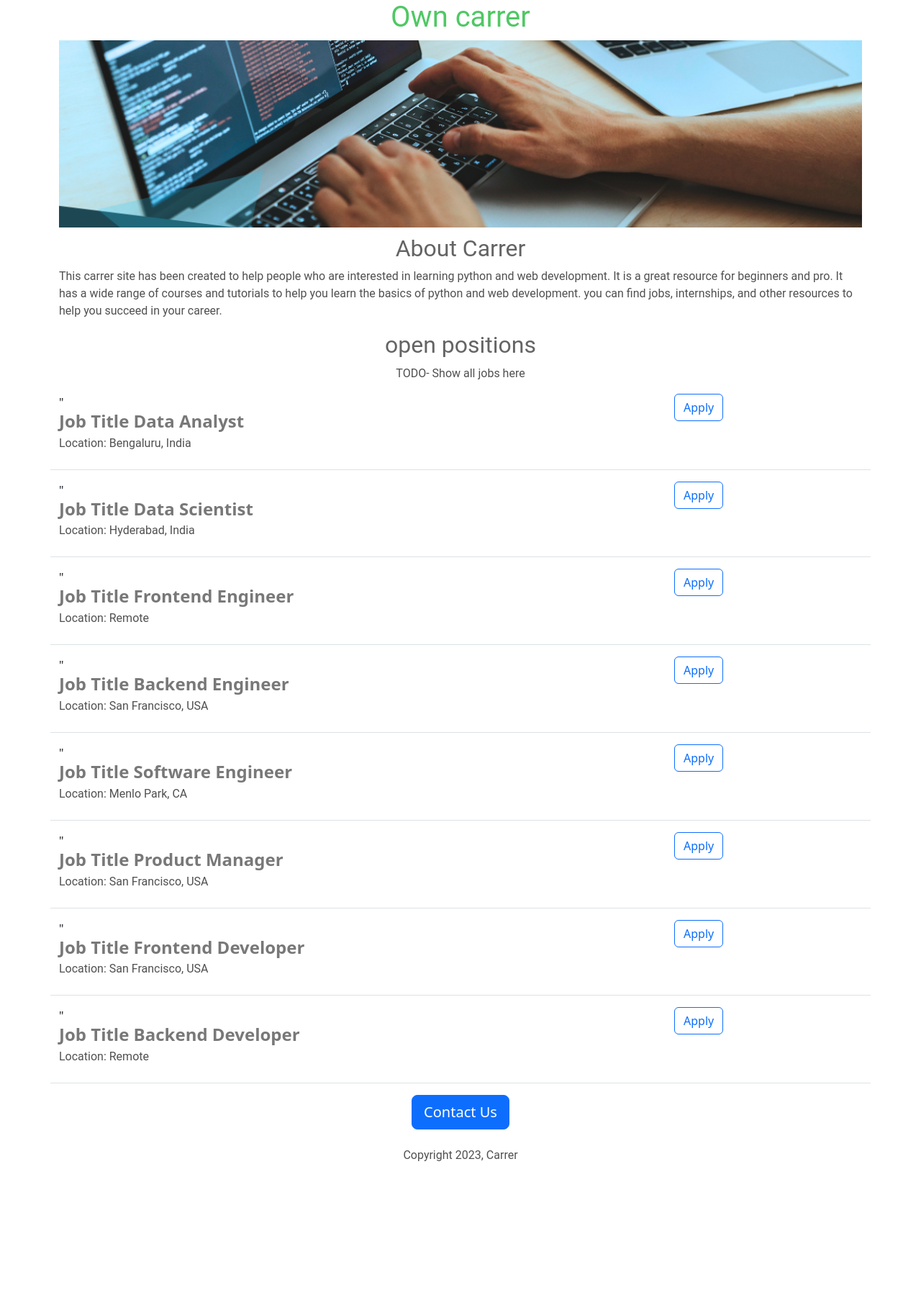
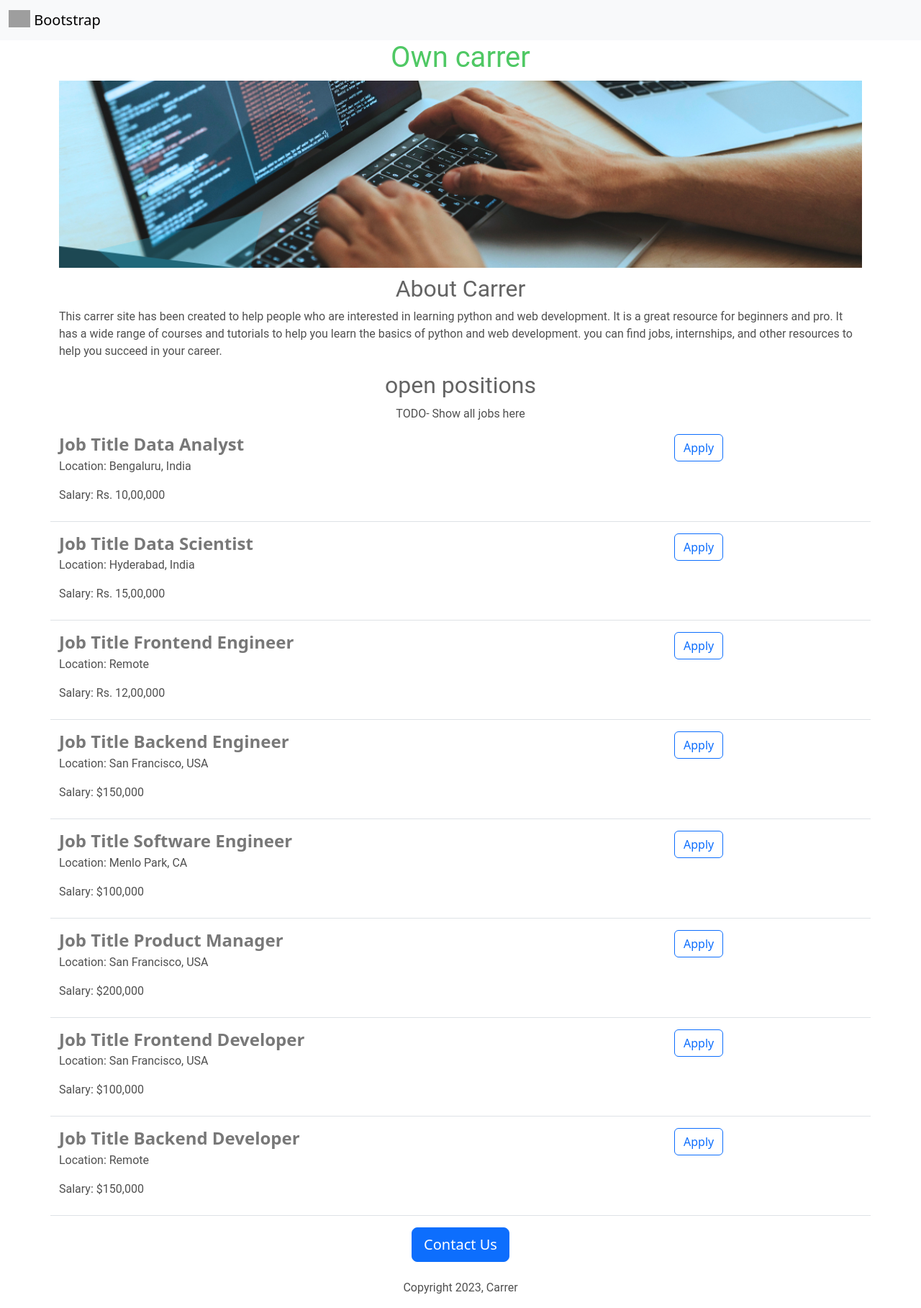
Before and after one commit to Prakashsoni12/carreer_website, a Flask app: page / in a window 1280 px wide. Shown: the whole page at 72% size. Before the commit the page ends 1613 px from the top, so only its background shows below. Run offline with Flask 3, Linux system fonts and the light colour scheme; grey boxes are pictures that could not be loaded.

Commit message:
navbar added

```diff
--- a/templates/home.html
+++ b/templates/home.html
@@ -40,6 +40,8 @@
       </style>
     </head>
     <body>
+     {% include 'nav.html' %}
+
       <div class="container">
       <h1> Own carrer</h1>
       <img id="banner" src="https://822295e2-c777-4702-bf7b-b1782334ec6f-00-bemhp4c85idn.kirk.replit.dev:5000/static/Learn%20Python.png" width="250" height="200"">
--- a/templates/jobitem.html
+++ b/templates/jobitem.html
@@ -1,10 +1,10 @@
 <div class="border-bottom row" style="margin-bottom:16px;padding-bottom:8px;">
-  <div class="col-9">"
+  <div class="col-9">
  <h4 style="color:rgb(120,120,120);margin-bottom:4px;""><b>Job Title {{ job['title'] }} </b> </h4>
   <p>Location: {{ job['location'] }}</p>
-  {% if 'salary' in jobs %}
+
   <p>Salary: {{ job['salary'] }}</p>
-  {% endif %}
+
   </div>
   <div class="col-3">
     <a href="" type="button" class="btn btn-outline-primary">Apply</a>
--- /dev/null
+++ b/templates/nav.html
@@ -0,0 +1,8 @@
+<nav class="navbar bg-body-tertiary">
+  <div class="container-fluid">
+    <a class="navbar-brand" href="#">
+      <img src="/docs/5.3/assets/brand/bootstrap-logo.svg" alt="Logo" width="30" height="24" class="d-inline-block align-text-top">
+      Bootstrap
+    </a>
+  </div>
+</nav>
```
